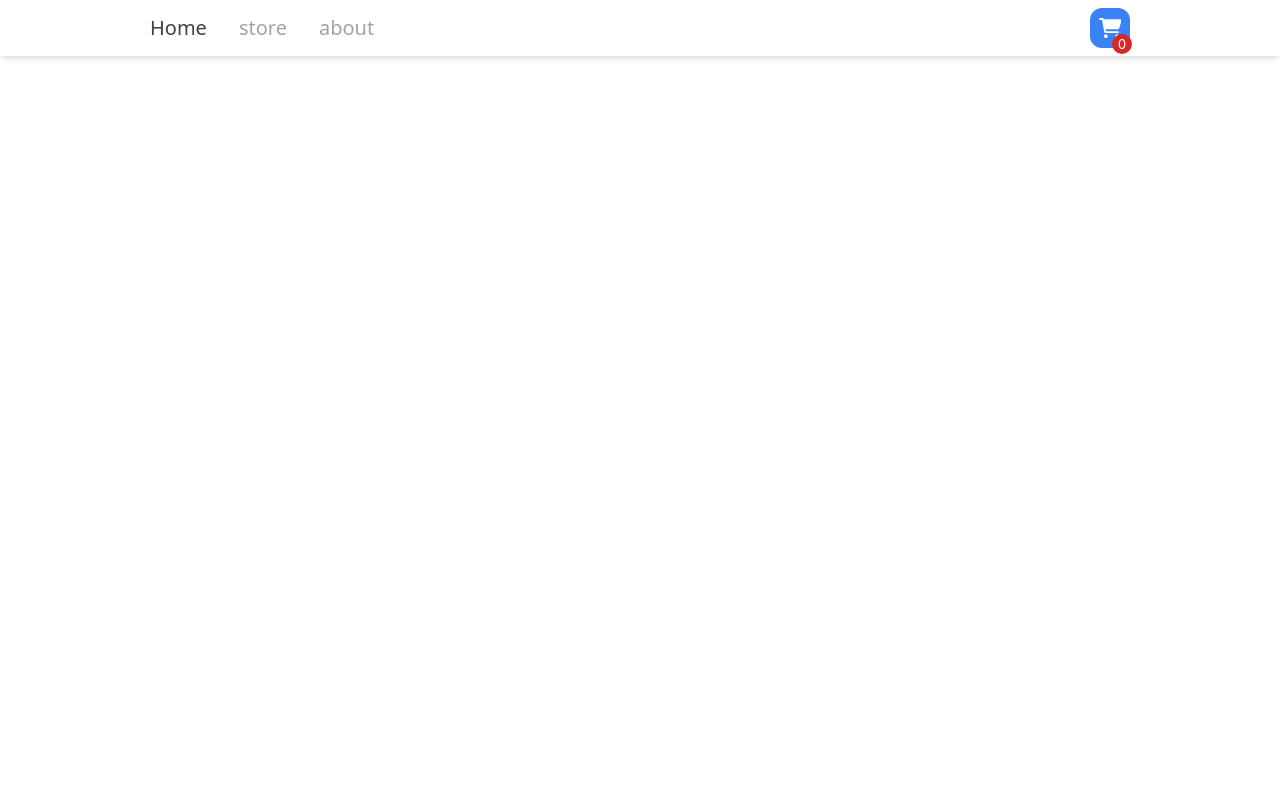
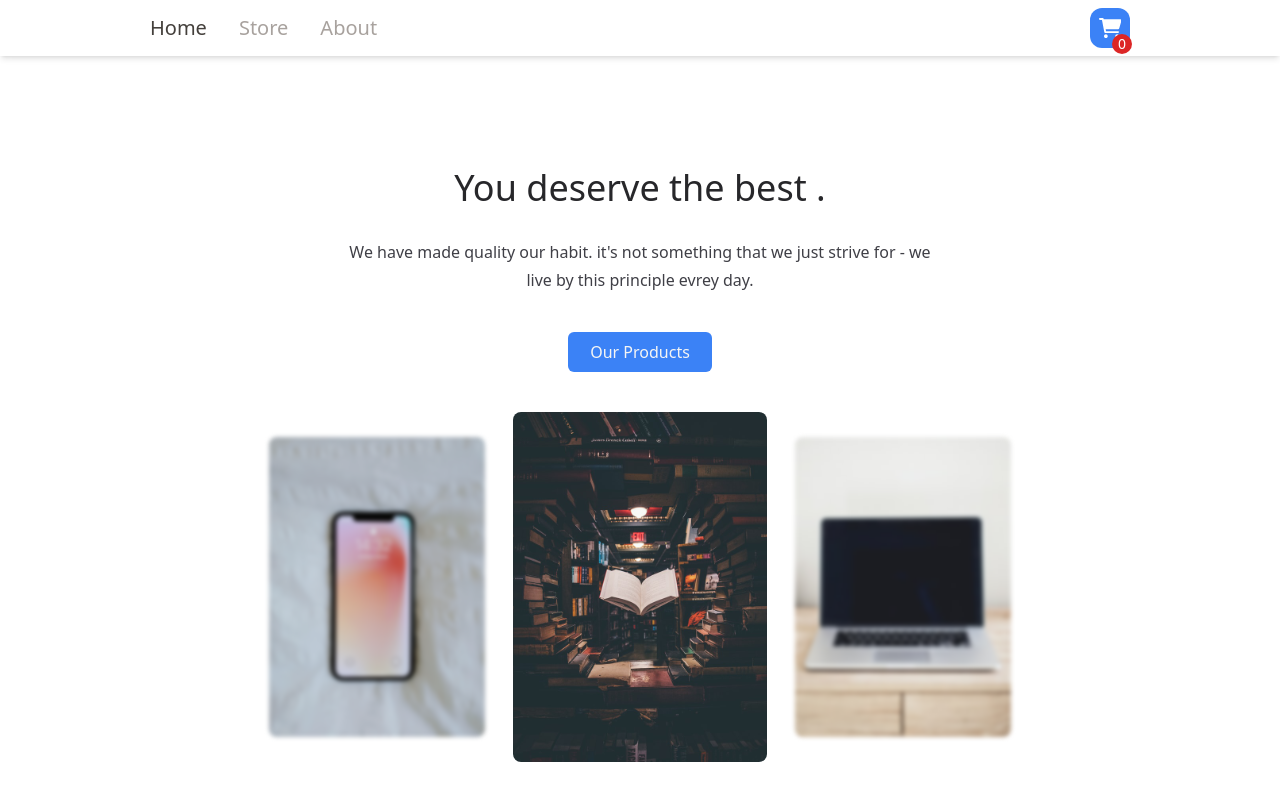
Before and after one commit to benAzouzYassin/Shopping-Cart, a React (Vite) app: page / in a window 1280 px wide. Built offline with nearby package versions, Linux system fonts and the light colour scheme.

Commit message:
finished the home page

```diff
--- a/src/components/Navbar.tsx
+++ b/src/components/Navbar.tsx
@@ -18,16 +18,16 @@ export default function Navbar() {
 
     switch (pathname) {
         case "/":
-            links = [<Link to="/" key={uuid()} className='text-stone-700 hover:text-stone-800'>Home</Link >, <Link to="/store" key={uuid()} className='hover:text-stone-800'>store</Link >, <Link to="/about" key={uuid()} className='hover:text-stone-800'>about</Link >]
+            links = [<Link to="/" key={uuid()} className='text-stone-700 hover:text-stone-800'>Home</Link >, <Link to="/store" key={uuid()} className='hover:text-stone-800'>Store</Link >, <Link to="/about" key={uuid()} className='hover:text-stone-800'>About</Link >]
             break;
         case "/store":
-            links = [<Link to="/" key={uuid()} className='hover:text-stone-800'>Home</Link >, <Link to="/store" key={uuid()} className='text-stone-700 hover:text-stone-800'>store</Link >, <Link to="/about" key={uuid()} className='hover:text-stone-800'>about</Link >]
+            links = [<Link to="/" key={uuid()} className='hover:text-stone-800'>Home</Link >, <Link to="/store" key={uuid()} className='text-stone-700 hover:text-stone-800'>Store</Link >, <Link to="/about" key={uuid()} className='hover:text-stone-800'>About</Link >]
             break
         case "/about":
-            links = [<Link to="/" key={uuid()} className='hover:text-stone-800'>Home</Link >, <Link to="/store" key={uuid()} className='hover:text-stone-800'>store</Link >, <Link to="/about" key={uuid()} className='text-stone-700  hover:text-stone-800'>about</Link >]
+            links = [<Link to="/" key={uuid()} className='hover:text-stone-800'>Home</Link >, <Link to="/store" key={uuid()} className='hover:text-stone-800'>Store</Link >, <Link to="/about" key={uuid()} className='text-stone-700  hover:text-stone-800'>About</Link >]
             break
         default:
-            links = [<Link to="/" key={uuid()} className='hover:text-stone-800'>Home</Link >, <Link to="/store" key={uuid()} className='hover:text-stone-800'>store</Link >, <Link to="/about" key={uuid()} className='hover:text-stone-800'>about</Link >]
+            links = [<Link to="/" key={uuid()} className='hover:text-stone-800'>Home</Link >, <Link to="/store" key={uuid()} className='hover:text-stone-800'>Store</Link >, <Link to="/about" key={uuid()} className='hover:text-stone-800'>About</Link >]
             break;
     }
 
@@ -36,7 +36,7 @@ export default function Navbar() {
 
 
     return (
-        <div className='paddings w-full h-14 items-center shadow-md  sticky top-0 flex gap-8 text-stone-400  text-xl bg-white'>
+        <div className='paddings w-full h-14 items-center shadow-md  sticky top-0 flex gap-8 text-stone-400  text-xl bg-white z-10'>
 
             {links}
             <div className='relative ml-auto mt-5'>
--- a/src/context/CartContext.tsx
+++ b/src/context/CartContext.tsx
@@ -41,12 +41,14 @@ export function CartProvider(props: CartProviderPros) {
     const cartItemsCount = cartItems.length
 
     function getItemTitle(itemId: string) {
+        let title = ""
         for (let i = 0; i < cartItems.length; i++) {
             if (cartItems[i].id == itemId) {
-                return cartItems[i].title
+                title = cartItems[i].title
             }
         }
-        return null
+        console.log(itemId)
+        return title
     }
 
     function addCartItem(itemId: string) {
--- a/src/data/items.json
+++ b/src/data/items.json
@@ -22,5 +22,11 @@
     "name": "Car",
     "price": 14000,
     "imgUrl": "/imgs/car.jpg"
+  },
+  {
+    "id": 5,
+    "name": "Phone",
+    "price": 349.99,
+    "imgUrl": "/imgs/phone.jpg"
   }
 ]
--- a/src/index.css
+++ b/src/index.css
@@ -10,4 +10,11 @@
     background-repeat: no-repeat;
     background-position: center;
   }
+  .bg-img-center {
+    background-size: "cover";
+    background-position: "center";
+  }
+  .transition-ease {
+    transition: 0.5s ease-in;
+  }
 }
--- a/src/pages/About.tsx
+++ b/src/pages/About.tsx
@@ -1,8 +1,16 @@
 import React from 'react'
 import Navbar from '../components/Navbar'
+import data from "../data/items.json"
 
 export default function About() {
+    const imgs = data.map(item => item.imgUrl)
+
     return (
-        <div><Navbar /></div>
+        <div><Navbar />
+            a
+
+
+            a
+        </div>
     )
 }
--- a/src/pages/Cart.tsx
+++ b/src/pages/Cart.tsx
@@ -12,9 +12,8 @@ export default function cart() {
     return (
         <div className='flex flex-col first-letter:min-h-[100vh]'>
             <Navbar />
-            <div className='mt-10 paddings'>{cart.getcartItems!().map(item => <CartCard key={item.id} id={item.id} title={cart.getItemTitle!(item.title) || "No title"} img={item.img} price={item.price} countInCart={cart.getItemCount!(item.id)} />)}</div>
+            <div className='mt-10 paddings'>{cart.getcartItems!().map(item => <CartCard key={item.id} id={item.id} title={cart.getItemTitle!(item.id) || "No title"} img={item.img} price={item.price} countInCart={cart.getItemCount!(item.id)} />)}</div>
             {cart.getcartItems!().length == 0 && <h1 className='text-center text-5xl text-gray-400 mt-[35vh]'>There are no items.</h1>}
-            {cart.getcartItems!().length != 0 && <p className='ml-auto mr-[200px] text-5xl font-semibold'><span className='text-5xl font-bold'>Total : </span>{toDollar(cart.getTotalPrice!())}</p>
-            }        </div>
+            {cart.getcartItems!().length != 0 && <p className='ml-auto mr-[200px] text-5xl font-semibold'><span className='text-5xl font-bold'>Total : </span>{toDollar(cart.getTotalPrice!())}</p>} </div>
     )
 }
--- a/src/pages/Home.tsx
+++ b/src/pages/Home.tsx
@@ -1,8 +1,61 @@
-import React from 'react'
+import React, { useEffect, useRef, useState } from 'react'
 import Navbar from '../components/Navbar'
+import { useNavigate } from 'react-router-dom'
+import data from "../data/items.json"
+export default function Home() {
+    const Navigate = useNavigate()
 
-export default function Home() {
+    let [carouselCount, setCarouselCount] = useState(0)
+    const images = data.map(item => item.imgUrl)
+
+
+    setInterval(() => {
+        if (carouselCount <= images.length - 2) {
+            setCarouselCount(carouselCount += 1)
+
+        } else {
+
+            setCarouselCount(carouselCount = 0)
+
+        }
+
+    }, 7000)
+    function getFrontImage() {
+
+        return images[carouselCount]
+    }
+
+    function getRightImage() {
+        if (carouselCount == images.length - 1) {
+            return images[0]
+        } else {
+            return images[carouselCount + 1]
+        }
+    }
+    function getLeftImage() {
+        if (carouselCount == 0) {
+
+            return images[images.length - 1]
+        } else {
+            return images[carouselCount - 1]
+        }
+    }
+
     return (
-        <div><Navbar /></div>
+        <div><Navbar />
+            <div className='paddings flex flex-col top-28 relative pb-10'>
+                <h1 className='text-center text-4xl mb-4 text-zinc-800'>You deserve the best .</h1>
+                <h3 className='text-center text-zinc-700 ml-2 mr-2 py-4'>We have made quality our habit. it's not something that we just strive for - we </h3>
+                <h3 className='mt-[-0.75rem] text-center text-zinc-700'>live by this principle evrey day.</h3>
+                <button onClick={() => Navigate('/store')} className='mt-10 text-md bg-blue-500 text-stone-100 rounded-md  w-36 h-10 self-center hover:bg-blue-600 '>Our Products</button>
+
+                {/**should be a carousel here */}
+                <div className='flex justify-center w-full h-fit items-center mt-10 flex-wrap gap-7 transition-ease relative'>
+                    <div className="w-[22%] h-[300px] blur-[2px] rounded-lg" style={{ backgroundImage: `url('${getLeftImage()}')`, backgroundSize: "cover", backgroundPosition: "center" }}> </div>
+                    <div className="w-[26%] h-[350px] rounded-lg" style={{ backgroundImage: `url('${getFrontImage()}')`, backgroundSize: "cover", backgroundPosition: "center" }}></div>
+                    <div className="w-[22%] h-[300px] blur-[2px] rounded-lg" style={{ backgroundImage: `url('${getRightImage()}')`, backgroundSize: "cover", backgroundPosition: "center" }}></div>
+                </div>
+            </div>
+        </div >
     )
 }
--- a/src/pages/Store.tsx
+++ b/src/pages/Store.tsx
@@ -1,11 +1,10 @@
-import React, { useContext } from 'react'
+import { useContext } from 'react'
 import Navbar from '../components/Navbar'
 import ItemCard from '../components/ItemCard'
 import data from "../data/items.json"
 import { CartContext } from '../context/CartContext'
 export default function Store() {
     const cart = useContext(CartContext)
-
     return (
         <div><Navbar />
             <main className='gap-y-5  paddings grid place-items-center pt-14 grid-cols-1 md:grid-cols-2 xl:grid-cols-3 bg-[#F9F9F9] min-h-[1000px]'>
```
Also changed, not shown: public/imgs/phone.jpg (added), 1 other file (tests, documents, lock files or other folders).
